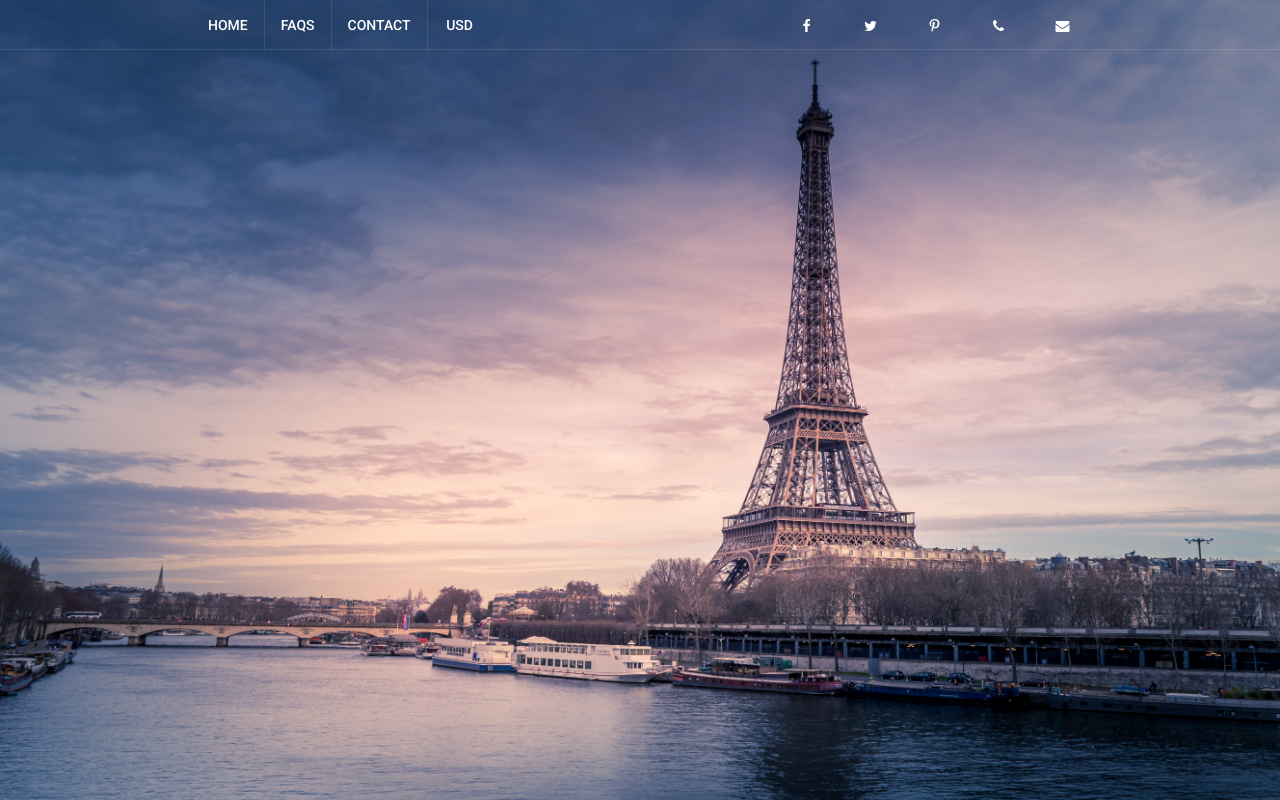
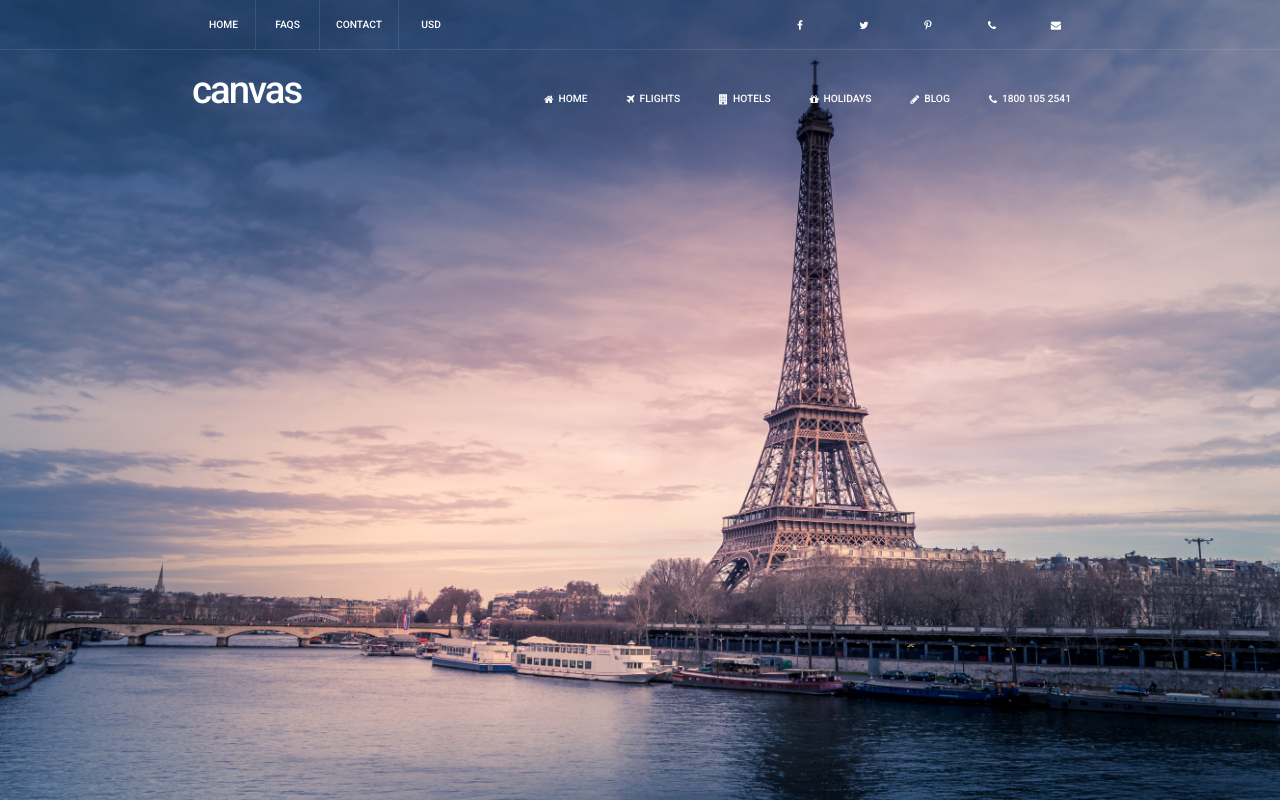
Before and after one commit to phxtho/holiday-booking, an Angular app: page / in a window 1280 px wide. Built offline with nearby package versions, Linux system fonts and the light colour scheme.

Commit message:
subheader

```diff
--- a/src/app/app.component.html
+++ b/src/app/app.component.html
@@ -30,4 +30,41 @@
   </div>
   <div class="header-border"></div>
 
+  <div class="content-container">
+    <div class="sub-header">
+      <div>
+        <span class="sub-heading">canvas</span>
+      </div>
+      <div class="header-menu-btn-group">
+        <button mat-button class="header-menu-btn">
+          <i class="fa fa-home"></i>
+          <span>Home</span>
+        </button>
+        <button mat-button class="header-menu-btn">
+          <i class="fa fa-plane"></i>
+          <span>Flights</span>
+        </button>
+        <button mat-button class="header-menu-btn">
+          <i class="fa fa-building"></i>
+          <span>Hotels</span>
+        </button>
+        <button mat-button class="header-menu-btn">
+          <i class="fa fa-gift"></i>
+          <span>Holidays</span>
+        </button>
+        <button mat-button class="header-menu-btn">
+          <i class="fa fa-pencil"></i>
+          <span>Blog</span>
+        </button>
+        <button mat-button class="header-menu-btn">
+          <i class="fa fa-phone"></i>
+          <span>1800 105 2541</span>
+        </button>
+      </div>
+    </div>
+    <div>
+      <router-outlet></router-outlet>
+    </div>
+  </div>
+
 </div>
--- a/src/app/app.component.scss
+++ b/src/app/app.component.scss
@@ -1,9 +1,9 @@
 $border-color: rgba(255, 255, 255, 0.1);
 
-.app-container{
+.app-container {
   height: 100%;
   width: 100%;
-    background-image: url('src/assets/eiffel tower.jpg');
+  background-image: url("src/assets/eiffel tower.jpg");
   background-size: 100% 100%;
 
   display: grid;
@@ -14,35 +14,69 @@ $border-color: rgba(255, 255, 255, 0.1);
     "content-pad-left content-center content-pad-right";
 }
 
-.header-border{
+.header-border {
   grid-area: header;
   border-style: solid;
   border-width: 0px 0px 1px 0px;
   border-color: $border-color;
 }
 
-.header-menu{
-    grid-area: row-header-start / col-content-start / row-content-start/ col-content-end ;
-    display: grid;
-    grid-template-columns: 35% auto 35%;
-    grid-template-rows: 100%;
+.header-menu {
+  grid-area: row-header-start / col-content-start / row-content-start/
+    col-content-end;
+  display: flex;
+  flex-direction: row;
+  justify-content: space-between;
 }
 
-.header-menu-btn-group{
+.header-menu-btn-group {
   height: 100%;
   display: flex;
   flex-direction: row;
+  flex-wrap: nowrap;
 }
 
-.header-menu-btn{
+.header-menu-btn {
   height: 100%;
   color: white;
   text-transform: uppercase;
   border-radius: 0px;
+  border: solid;
+  border-width: 1px;
+  border-color: transparent;
+  font-size: 0.8vw;
+
+  i {
+      padding: 5px;
+  }
 }
 
-.border-right{
+.header-menu-btn:hover{
+    border-color: $border-color;
+}
+
+.border-right {
   border-style: solid;
   border-width: 0px 1px 0px 0px;
   border-color: $border-color;
 }
+
+.content-container{
+    grid-area: content-center;
+    display: flex;
+    flex-direction: column;
+}
+
+.sub-header{
+    padding-top: 30px;
+    display: flex;
+    flex-direction: row;
+    justify-content: space-between;
+}
+
+.sub-heading{
+    color: white;
+    font-size: 3vw;
+    font-weight: 500;
+    letter-spacing: -2px;
+}
```
Lines whose indentation alone changed are shown as unchanged.
